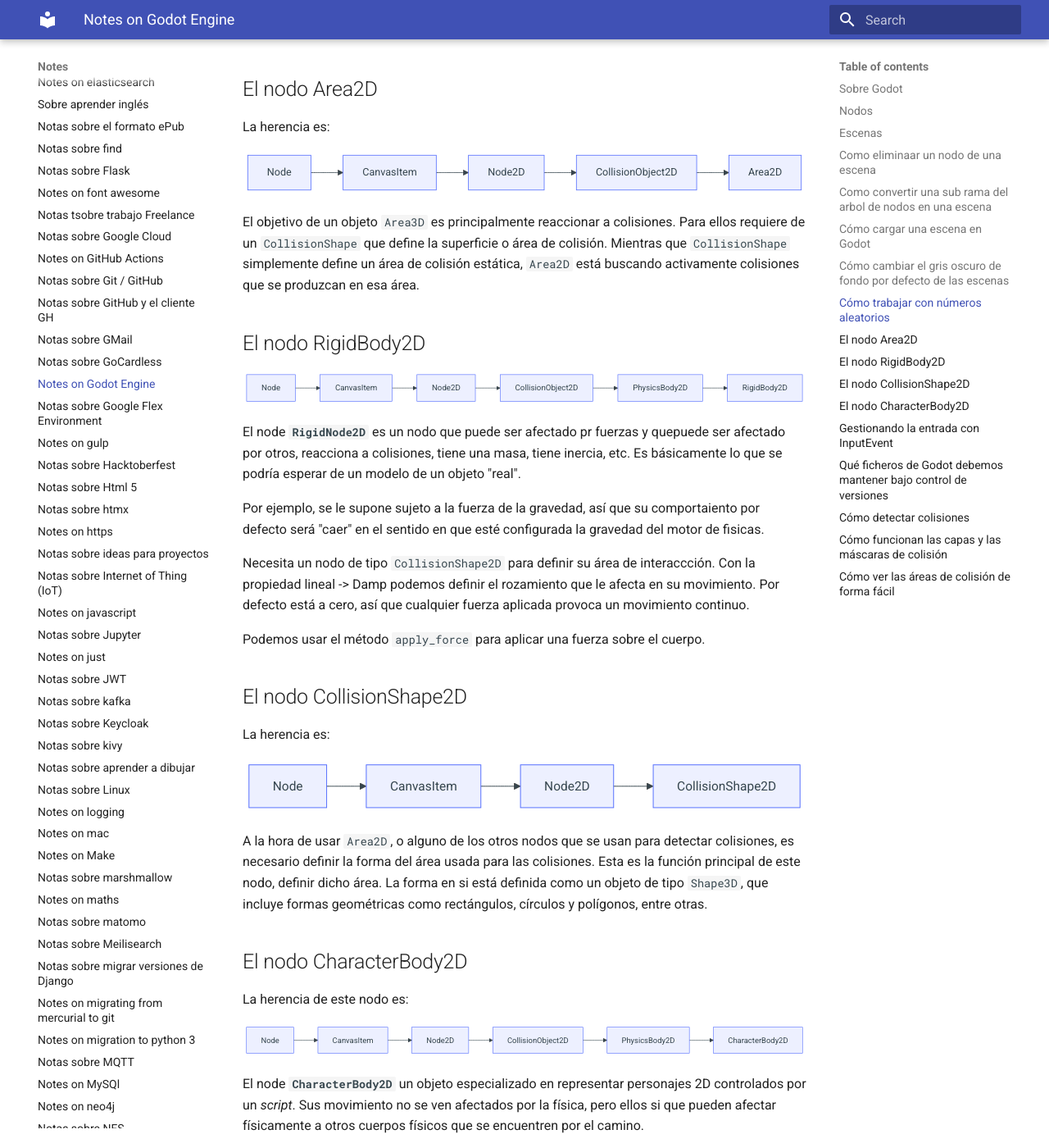
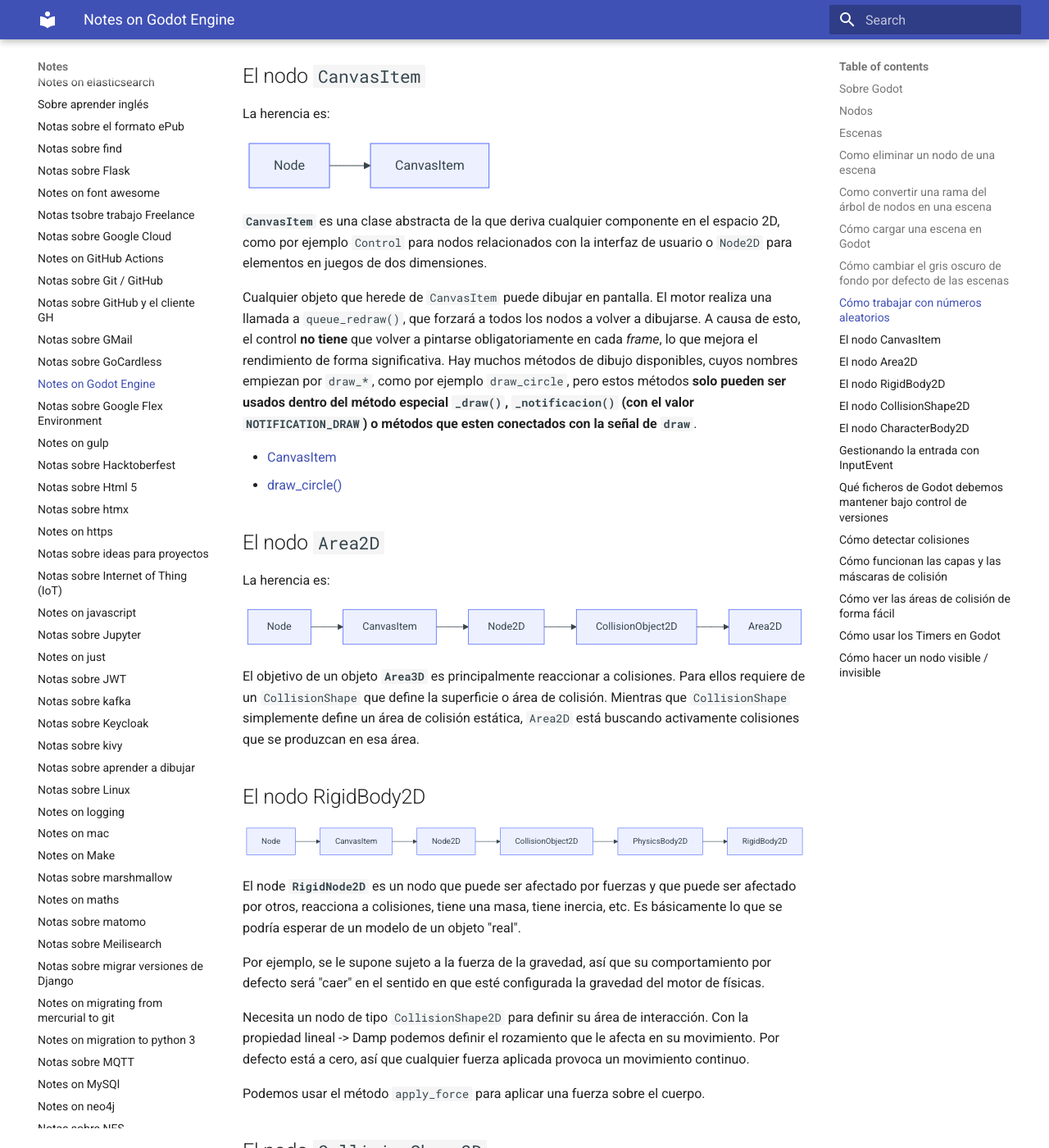
Before and after one commit to euribates/notes, an MkDocs documentation site: the page built from docs/notes-on-godot.md, in a window 1280 px wide and 1400 px high, scrolled down 2498 px. Shown: the whole window at 82% size. Built offline with MkDocs 1.6.1 and Material for MkDocs 9.7.7, drawn with Linux system fonts in a browser that asks for light colours; formulas are drawn with MathJax 3; some of the changed text lies outside the part shown.

Commit message:
Mejoras notas Godot

````diff
--- a/docs/notes-on-godot.md
+++ b/docs/notes-on-godot.md
@@ -4,72 +4,71 @@
 
 ## Sobre Godot
 
-Godot es un motor de videojuegos 2D y 3D multiplataforma, libre y de
-código abierto, publicado bajo la Licencia MIT y desarrollado por la
-comunidad de Godot. El motor es funcional en sistemas Windows, OS X,
-Linux y BSD. Permite exportar los videojuegos creados a PC (Windows, OS
-X y Linux), teléfonos móviles (Android, iOS), y HTML5.
+Godot es un motor de vídeo juegos 2D y 3D multi-plataforma, libre y de código
+abierto, publicado bajo la Licencia MIT y desarrollado por la comunidad de
+Godot. El motor es funcional en sistemas Windows, OS X, Linux y BSD. Permite
+exportar los video juegos creados a PC (Windows, OS X y Linux), teléfonos móviles
+(Android, iOS), y HTML5.
 
-En Godot se puede programar en varios lenguajes, pero el recomendado
-para empezar es **GDScript**, que es un lenguaje con una gran
-influencia de **Python**, y con una fuerte integración con el motor.
+En Godot se puede programar en varios lenguajes, pero el recomendado para
+empezar es **GDScript**, que es un lenguaje con una gran influencia de
+**Python**, y con una fuerte integración con el motor.
 
-Godot es si está escrito en **C++**, y es posible escribir extensiones
-en este lenguaje para conseguir aun más rendimiento y control del motor,
-pero en general esto no es necesario, especialmente al principio.
+Godot es si está escrito en **C++**, y es posible escribir extensiones en este
+lenguaje para conseguir aun más rendimiento y control del motor, pero en general
+esto no es necesario, especialmente al principio.
 
 ## Nodos
 
-Los **nodos** son el componente básico de Godot. Hay muchos tipos
-diferentes de nodos, cada uno de ellos especializado en realizar un
-determinada función dentro de un juego. Un tipo de nodo, por ejemplo, se
-especializa en mostrar una imagen en pantalla, otro puede encargarse de
-realizar una animación, otra puede representar un modelo 3D de un
-objeto.
+Los **nodos** son el componente básico de Godot. Hay muchos tipos diferentes de
+nodos, cada uno de ellos especializado en realizar un determinada función dentro
+de un juego. Un tipo de nodo, por ejemplo, se especializa en mostrar una imagen
+en pantalla, otro puede encargarse de realizar una animación, otra puede
+representar un modelo 3D de un objeto.
 
 Los nodos tienen **propiedades**, que permiten definir y personalizar su
-comportamiento. El sistema es modular, de forma que añades al juego solo
-los nodos que necesites. Esto es bueno porque podemos empezar a hacer
-juegos sin tener que conocer todos los tipos de nodos existentes.
+comportamiento. El sistema es modular, de forma que añades al juego solo los
+nodos que necesites. Esto es bueno porque podemos empezar a hacer juegos sin
+tener que conocer todos los tipos de nodos existentes.
 
 En un proyecto, los nodos se organizan en un [**árbol
 jerárquico**](https://es.wikipedia.org/wiki/%C3%81rbol_(inform%C3%A1tica)).
-Todos los nodos son hijos de otros nodos, excepto el nodo raíz. Los
-nodos pueden tener múltiples hijos, o no tener ninguno, pero solo pueden
-tener un padre.
+Todos los nodos son hijos de otros nodos, excepto el nodo raíz. Los nodos pueden
+tener múltiples hijos, o no tener ninguno, pero solo pueden tener un padre.
 
 ## Escenas
 
 El conjunto de nodos agrupados en forma de árbol jerárquico forma lo que
-denominamos una **escena**. El árbol de nodos se conoce normalmente como
-**àrbol de la escena**.
+denominamos la **escena**. El árbol de nodos se conoce normalmente como el
+**árbol de la escena**.
 
-Que el nombre no nos confunda, las escenas no son _solo_ las
-escenas que podríamos pensar como fases de un juego, que lo son, pero
-también pueden ser **cualquier agrupación de nodos en forma de árbol**
-que nos interese agrupar como una escena. Por ejemplo, podemos tener una
-escena solo para el personaje que controle el jugador. Otra escena
-podría ser un laberinto. Una fase del juego sería otra escena, que
-incluiría en su árbol la escena del jugador y la escena del laberinto.
+Que el nombre no nos confunda, las escenas no son _solo_ las escenas que
+podríamos pensar como fases de un juego, que lo son, pero también pueden ser
+**cualquier agrupación de nodos en forma de árbol** que nos interese agrupar
+como una escena. Por ejemplo, podemos tener una escena solo para el personaje
+que controle el jugador. Otra escena podría ser un laberinto. Una fase del juego
+sería otra escena, que incluiría en su árbol la escena del jugador y la escena
+del laberinto.
 
-Un aspecto muy importante de los nodos es que, además de las
-propiedades, podemos **asigna a un nodo un _script_ o programa que
-controle su comportamiento**.
+Un aspecto muy importante de los nodos es que, además de las propiedades,
+podemos **asignarles un _script_ o programa** que controle su comportamiento.
 
-## Como eliminaar un nodo de una escena
+
+## Como eliminar un nodo de una escena
 
 **tl/dr**: `self.queue_free()`
 
 La forma correcta es llamando al método `queue_free()` del propio nodo.
+Si el nodo no está en una escena (lo cual es raro, pero podría pasar)
+se puede eliminar simplemente con el método `free()`.
 
-Si el nodo no está en una escena (lo cual es raro,pero podría pasar)
-se puede elminar simplemente con el método `free()`.
 
-## Como convertir una sub rama del arbol de nodos en una escena
+## Como convertir una rama del árbol de nodos en una escena
 
 Simplemente hay que arrastrar el nodo de la rama que queremos que sea la
 raíz de la nueva escena a la sección de Recursos (`FileSystem`), en la esquina
 inferior izquierda.
+
 
 ## Cómo cargar una escena en Godot
 
@@ -88,6 +87,7 @@
 En `Project` --> `Settings`, ir a `Environemnt` y cambiar el color
 etiquetado como `Default Clear Color`.
 
+
 ## Cómo trabajar con números aleatorios
 
 En el espacio global tenemos el método `randomize()`. Este método solo debe
@@ -103,16 +103,41 @@
 
 - La función `randfn(float mean, float deviation) -> float` devuelve un número
   flotante basado en una distribución normal, con media `mean` (Por defecto
-  $0$) y desviación estandar `deviation` (Por defecto $1.0$).
+  $0$) y desviación estándar `deviation` (Por defecto $1.0$).
 
 - La función `randf_range(float from, float to) -> float` devuelve un valor en
-  coma flotante comprendia entre los valores `from` y `to`, ambos inclusive.
+  coma flotante comprendido entre los valores `from` y `to`, ambos inclusive.
 
 - La función `randi_range(int from, int to) -> int` devuelve un entero
   comprendido entre los valores `from` y `to`, ambos inclusive.
 
+## El nodo `CanvasItem`
 
-## El nodo Area2D
+La herencia es:
+
+``` mermaid
+graph LR
+
+Node --> CanvasItem;
+```
+
+**`CanvasItem`** es una clase abstracta de la que deriva cualquier componente en
+el espacio 2D, como por ejemplo `Control` para nodos relacionados con la
+interfaz de usuario o `Node2D` para elementos en juegos de dos dimensiones.
+
+Cualquier objeto que herede de `CanvasItem` puede dibujar en pantalla. El
+motor realiza una llamada a `queue_redraw()`, que forzará a todos los nodos
+a volver a dibujarse. A causa de esto, el control **no tiene** que volver a pintarse
+obligatoriamente en cada _frame_, lo que mejora el rendimiento de forma
+significativa. Hay muchos métodos de dibujo disponibles, cuyos nombres empiezan
+por `draw_*`, como por ejemplo `draw_circle`, pero estos métodos **solo pueden ser usados dentro del método
+especial `_draw()`, `_notificacion()` (con el valor `NOTIFICATION_DRAW`) o
+métodos que esten conectados con la señal de `draw`**.
+
+- [CanvasItem](https://docs.godotengine.org/en/stable/classes/class_canvasitem.html)
+- [draw_circle()](https://docs.godotengine.org/en/stable/classes/class_canvasitem.html#class-canvasitem-method-draw-circle)
+
+## El nodo `Area2D`
 
 La herencia es:
 
@@ -125,11 +150,12 @@
 CollisionObject2D --> Area2D;
 ```
 
-El objetivo de un objeto `Area3D` es principalmente reaccionar a
+El objetivo de un objeto **`Area3D`** es principalmente reaccionar a
 colisiones.  Para ellos requiere de un `CollisionShape` que define la
 superficie o área de colisión. Mientras que  `CollisionShape`
 simplemente define un área de colisión estática,  `Area2D` está buscando
 activamente colisiones que se produzcan en esa área.
+
 
 ## El nodo RigidBody2D
 
@@ -143,24 +169,24 @@
 PhysicsBody2D --> RigidBody2D;
 ```
 
-El node **`RigidNode2D`** es un nodo que puede ser afectado pr fuerzas y
-quepuede ser afectado por otros, reacciona a colisiones, tiene una masa, tiene
+El node **`RigidNode2D`** es un nodo que puede ser afectado por fuerzas y
+que puede ser afectado por otros, reacciona a colisiones, tiene una masa, tiene
 inercia, etc. Es básicamente lo que se podría esperar de un modelo de un objeto
 "real".
 
 Por ejemplo, se le supone sujeto a la fuerza de la gravedad, así que su
-comportaiento por defecto será "caer" en el sentido en que esté configurada la
-gravedad del motor de fisicas.
+comportamiento por defecto será "caer" en el sentido en que esté configurada la
+gravedad del motor de físicas.
 
 Necesita un nodo de tipo `CollisionShape2D` para definir su área de
-interaccción. Con la propiedad lineal -> Damp podemos definir el rozamiento que
+interacción. Con la propiedad lineal -> Damp podemos definir el rozamiento que
 le afecta en su movimiento. Por defecto está a cero, así que cualquier fuerza
 aplicada provoca un movimiento continuo.
 
 Podemos usar el método `apply_force` para aplicar una fuerza sobre el cuerpo.
 
 
-## El nodo CollisionShape2D
+## El nodo `CollisionShape2D`
 
 La herencia es:
 
@@ -192,7 +218,7 @@
   PhysicsBody2D --> CharacterBody2D;
 ```
 
-El node **`CharacterBody2D`** un objeto especializado en representar personajes
+El nodo **`CharacterBody2D`** un objeto especializado en representar personajes
 2D controlados por un _script_. Sus movimiento no se ven afectados por la
 física, pero ellos si que pueden afectar físicamente a otros cuerpos físicos
 que se encuentren por el camino.
@@ -340,7 +364,46 @@
 
 - Fuente:  [Collision Layers and Masks in Godot 4 - Tutorial](https://www.gotut.net/collision-layers-and-masks-in-godot-4/)
 
+
 ## Cómo ver las áreas de colisión de forma fácil
 
 Solo hay que ir al menú de _Debug_ y habilitar el _checkbox_
 de _Visible Collision Shapes_.
+
+
+## Cómo usar los _Timers_ en Godot
+
+Un **_Timer_** en Godot es un nodo que realiza una cuenta atrás a partir de un
+valor predeterminado, y que cuando llega a cero emite una señal, que nosotros
+podemos capturar para realizar cualquier acción en nuestro juego.
+
+Usos típicos son, entre otros:
+
+- Una cuenta atrás antes de empezar una carrera
+
+- Retrasar la activación de un _power-up_
+
+- Activar oleadas de enemigos de una forma estructurada
+
+Después de que un nodo tipo _Timer_ entra en el árbol, puede ser arrancado
+manualmente llamando al método `start()`. También puede arrancar automáticamente
+si se ha puesto el atributo `autostart` a `true`.
+
+Sin necesidad de escribir código, desde el editor podemos añadir el nodo,
+especificar el valor de la cuenta atrás y vincular el evento de fin de cuenta
+atrás con una función.
+
+- [Clase Timer](https://docs.godotengine.org/en/stable/classes/class_timer.html)
+
+## Cómo hacer un nodo visible / invisible
+
+Se puede usar o bien el método `set_visible(false|true)` o bien asignar a la
+propiedad `visible`. Por ejemplo `visible = false` oculta el objeto. La
+propiedad y el método están definidos en la clase `CanvasItem`, que es base de
+cualquier nodo que se pinte en 3D.
+
+Solo hay que configurar la visibilidad del nodo raíz, todos los nodos
+descendientes heredan la visibilidad del padre.
+
+- [CanvasItem](https://docs.godotengine.org/en/stable/classes/class_canvasitem.html)
+>>>>>>> Stashed changes
````
Also changed, not shown: other parts of docs/notes-on-godot.md (+13 -15 lines).
